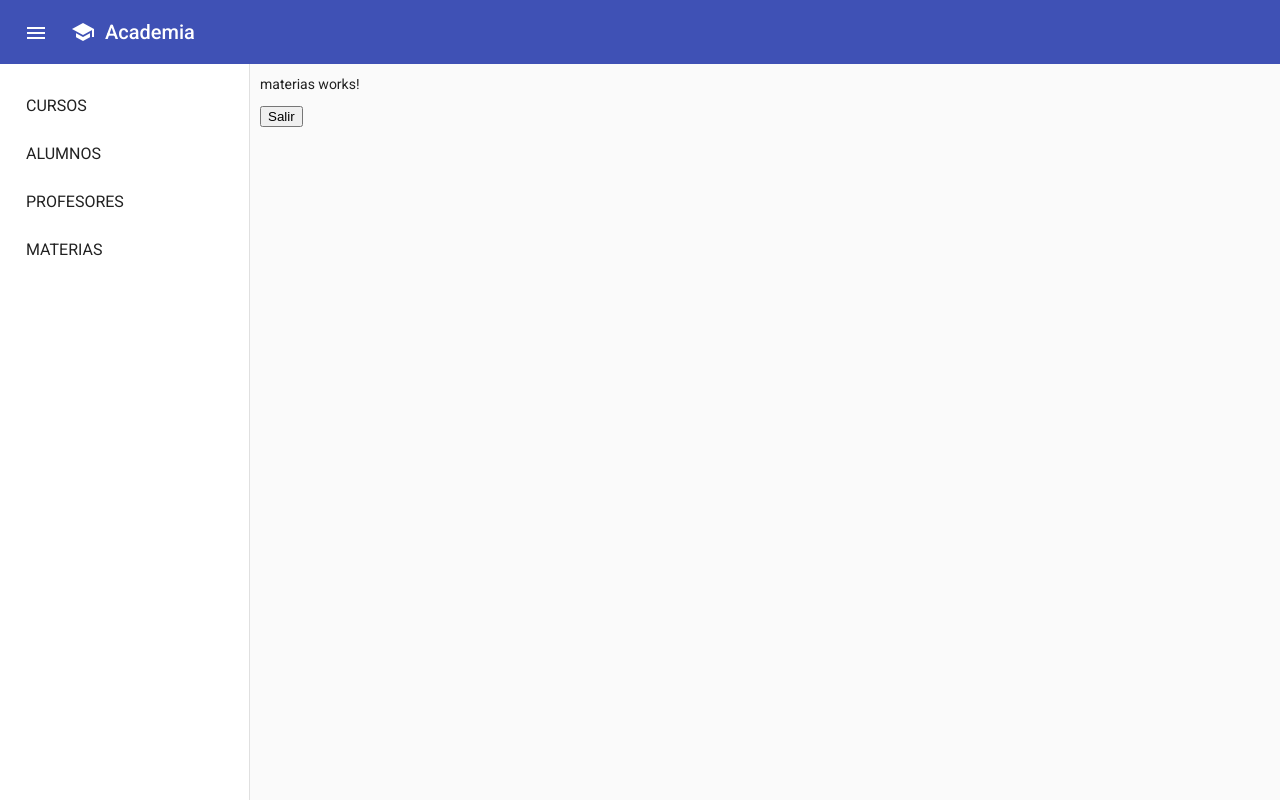
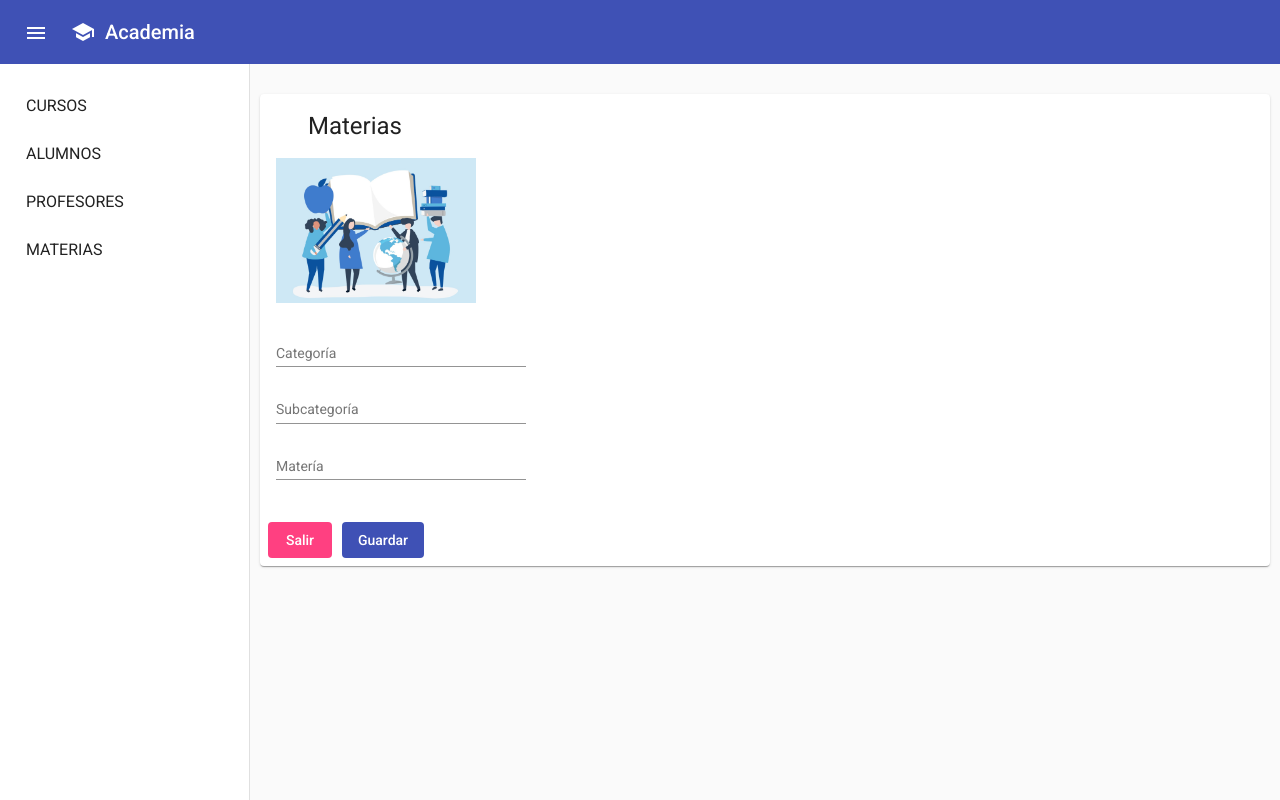
Before and after one commit to manu020766/academia-front, an Angular app: page /materias in a window 1280 px wide. Built offline with nearby package versions, Linux system fonts and the light colour scheme.

Commit message:
add materias form

```diff
--- a/src/app/materias/materias.component.html
+++ b/src/app/materias/materias.component.html
@@ -1,2 +1,28 @@
-<p>materias works!</p>
-<button (click)="salir()">Salir</button>
+<mat-card>
+    <mat-card-header>
+        <h1>Materias</h1>
+    </mat-card-header>
+    <img mat-card-imag src="../assets/img/materias.jpg" alt="logo materias">
+    <mat-card-content>
+        <div id="contenedor-formulario">
+            <form id="formulario" action="">
+                <mat-form-field>
+                    <mat-label>Categoría</mat-label>
+                    <input matInput placeholder="Categoría">
+                </mat-form-field>
+                <mat-form-field>
+                    <mat-label>Subcategoría</mat-label>
+                    <input matInput placeholder="Subcategoría">
+                </mat-form-field>
+                <mat-form-field>
+                    <mat-label>Matería</mat-label>
+                    <input matInput placeholder="Matería">
+                </mat-form-field>
+            </form>
+        </div>
+    </mat-card-content>
+    <mat-card-actions>
+        <button mat-flat-button color="accent" (click)="salir()">Salir</button>
+        <button mat-flat-button color="primary" (click)="guardar()">Guardar</button>
+    </mat-card-actions>
+</mat-card>
--- a/src/app/materias/materias.component.scss
+++ b/src/app/materias/materias.component.scss
@@ -0,0 +1,18 @@
+mat-card {
+    margin-top: 20px;
+}
+
+img {
+    width: 200px;
+}
+
+#formulario {
+    margin-top: 20px;
+    display: flex;
+    flex-direction: column;
+    width: 250px;
+}
+
+button {
+    margin-right: 10px;
+}
--- a/src/app/materias/materias.component.ts
+++ b/src/app/materias/materias.component.ts
@@ -19,5 +19,9 @@ export class MateriasComponent implements OnInit {
     this.router.navigate(['/'])
   }
 
+  guardar() {
+    alert('Materia guardada')
+  }
+
 
 }
--- a/src/app/materias/materias.module.ts
+++ b/src/app/materias/materias.module.ts
@@ -2,6 +2,7 @@ import { NgModule } from '@angular/core';
 import { CommonModule } from '@angular/common';
 
 import { MateriasRoutingModule } from './materias-routing.module';
+import { MaterialModule } from '../shared/material.module'
 import { MateriasComponent } from './materias.component';
 
 
@@ -9,7 +10,8 @@ import { MateriasComponent } from './materias.component';
   declarations: [MateriasComponent],
   imports: [
     CommonModule,
-    MateriasRoutingModule
+    MateriasRoutingModule,
+    MaterialModule
   ]
 })
 export class MateriasModule { }
--- a/src/app/shared/material.module.ts
+++ b/src/app/shared/material.module.ts
@@ -7,6 +7,7 @@ import {MatSidenavModule} from '@angular/material/sidenav'
 import {MatMenuModule} from '@angular/material/menu'
 import {MatIconModule} from '@angular/material/icon'
 import {MatListModule} from '@angular/material/list'
+import {MatFormFieldModule} from '@angular/material/form-field'
 
 const componentes = [
   MatCardModule,
@@ -16,7 +17,8 @@ const componentes = [
   MatSidenavModule,
   MatMenuModule,
   MatIconModule,
-  MatListModule
+  MatListModule,
+  MatFormFieldModule
 ]
 
 @NgModule({
```
Also changed, not shown: src/assets/img/materias.jpg (added), 1 other file (tests, documents, lock files or other folders).
